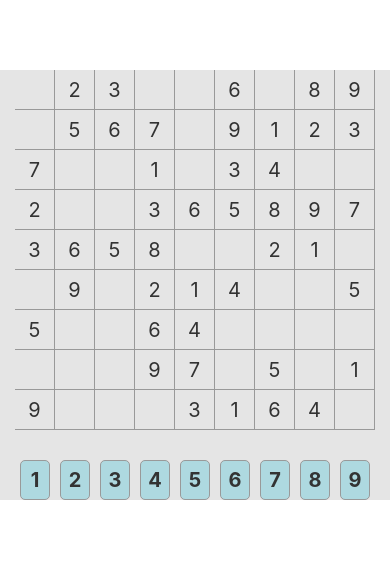
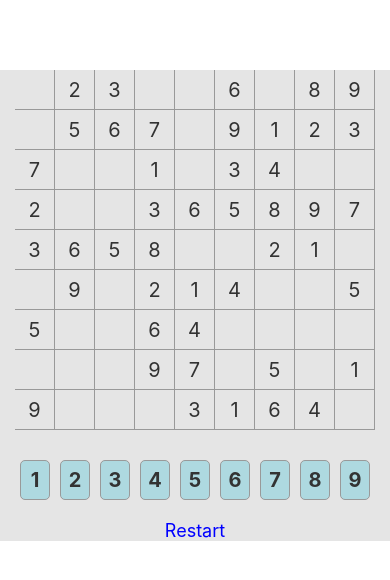
Before and after one commit to AngelCampa/angel-sudoku-game, a React Native app: screen / in a window 390 px wide. Shown: the top 580 px of the page. Built offline with nearby package versions, Linux system fonts and the light colour scheme.

Commit message:
added restart function

```diff
--- a/package.json
+++ b/package.json
@@ -11,6 +11,7 @@
   },
   "dependencies": {
     "@babel/preset-react": "^7.22.5",
+    "@react-native-async-storage/async-storage": "^1.19.3",
     "@react-native-picker/picker": "2.4.10",
     "@react-navigation/native": "^6.1.7",
     "@react-navigation/stack": "^6.3.17",
--- a/src/components/SudokuBoard.tsx
+++ b/src/components/SudokuBoard.tsx
@@ -8,6 +8,7 @@ import {
   Modal,
   TextInput,
 } from "react-native";
+import AsyncStorage from '@react-native-async-storage/async-storage';
 
 // Define the Sudoku grid data type
 export type SudokuGrid = (number | null)[][];
@@ -243,7 +244,15 @@ const SudokuBoard = () => {
     if (inputMode && selectedNumber !== null) {
       try {
         // Check if the placement is valid
-        if (isPlacementValid(grid, generateSolvedSudoku(), row, col, selectedNumber)) {
+        if (
+          isPlacementValid(
+            grid,
+            generateSolvedSudoku(),
+            row,
+            col,
+            selectedNumber
+          )
+        ) {
           const updatedGrid = [...grid];
           updatedGrid[row][col] = selectedNumber;
           setGrid(updatedGrid);
@@ -272,7 +281,9 @@ const SudokuBoard = () => {
   const checkWinningCondition = (currentGrid: SudokuGrid) => {
     try {
       // Check if the puzzle is fully filled
-      const isFilled = currentGrid.every((row) => row.every((cell) => cell !== null));
+      const isFilled = currentGrid.every((row) =>
+        row.every((cell) => cell !== null)
+      );
       if (isFilled) {
         const isCorrect = checkCorrectness(currentGrid);
         if (isCorrect) {
@@ -282,6 +293,32 @@ const SudokuBoard = () => {
     } catch (error) {
       console.error("Error checking winning condition:", error);
     }
+  };
+
+  const handleRestart = () => {
+    Alert.alert(
+      "Restart Sudoku",
+      "Are you sure you want to restart? You will lose your progress.",
+      [
+        {
+          text: "Cancel",
+          style: "cancel",
+        },
+        {
+          text: "Restart",
+          onPress: () => {
+            // Logic to reset the Sudoku grid to a new puzzle
+            const newGrid = generateSudoku();
+            setGrid(newGrid);
+            setInputMode(false);
+            setSelectedNumber(null);
+            setCellSelected(
+              Array.from({ length: 9 }, () => Array(9).fill(false))
+            );
+          },
+        },
+      ]
+    );
   };
 
   // Create the number buttons
@@ -332,6 +369,10 @@ const SudokuBoard = () => {
         ))}
       </View>
       <View style={styles.numberButtonContainer}>{numberButtons}</View>
+      {/* Restart button */}
+      <TouchableOpacity onPress={handleRestart}>
+        <Text style={styles.restartButton}>Restart</Text>
+      </TouchableOpacity>
     </View>
   );
 };
@@ -435,6 +476,11 @@ const styles = StyleSheet.create({
   submitButtonText: {
     color: colors.submitButtonText,
   },
+  restartButton: {
+    marginTop: 20,
+    fontSize: 18,
+    color: "blue", // Change color as per your design
+  },
 });
 
 export default SudokuBoard;
```
Also changed, not shown: 1 other file (tests, documents, lock files or other folders).
